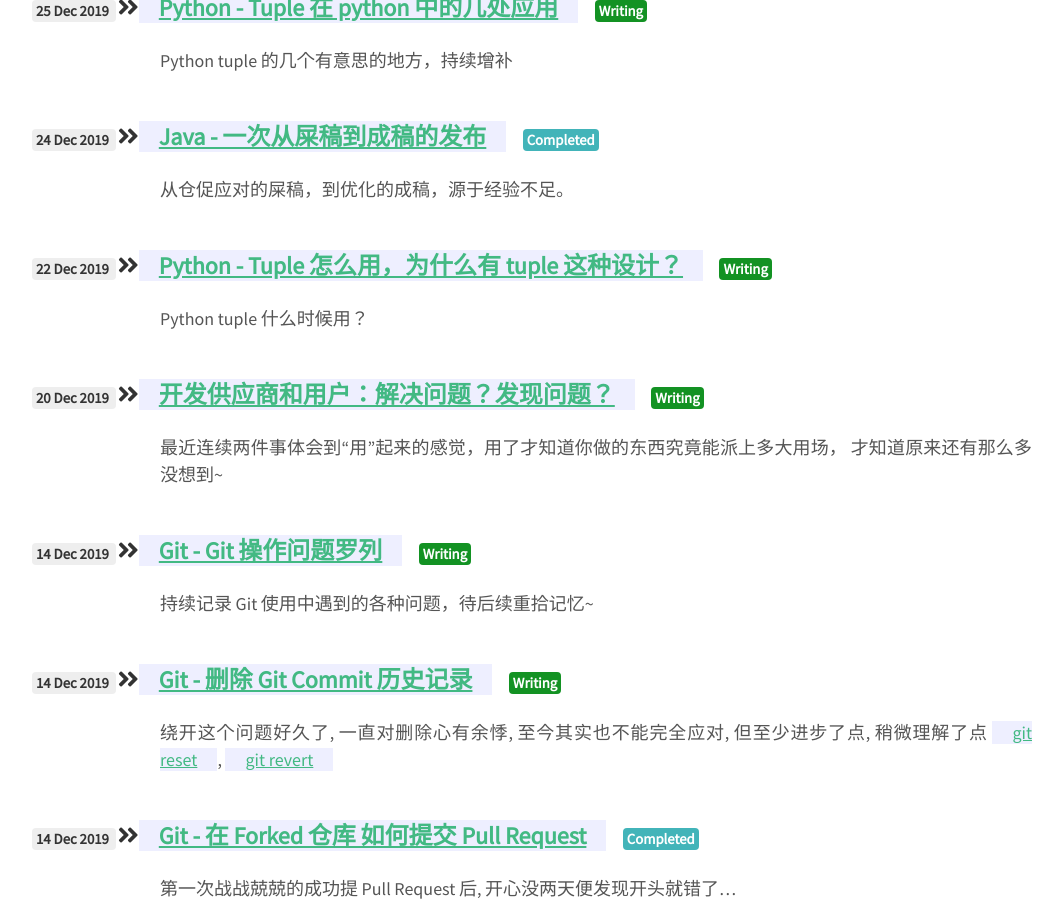
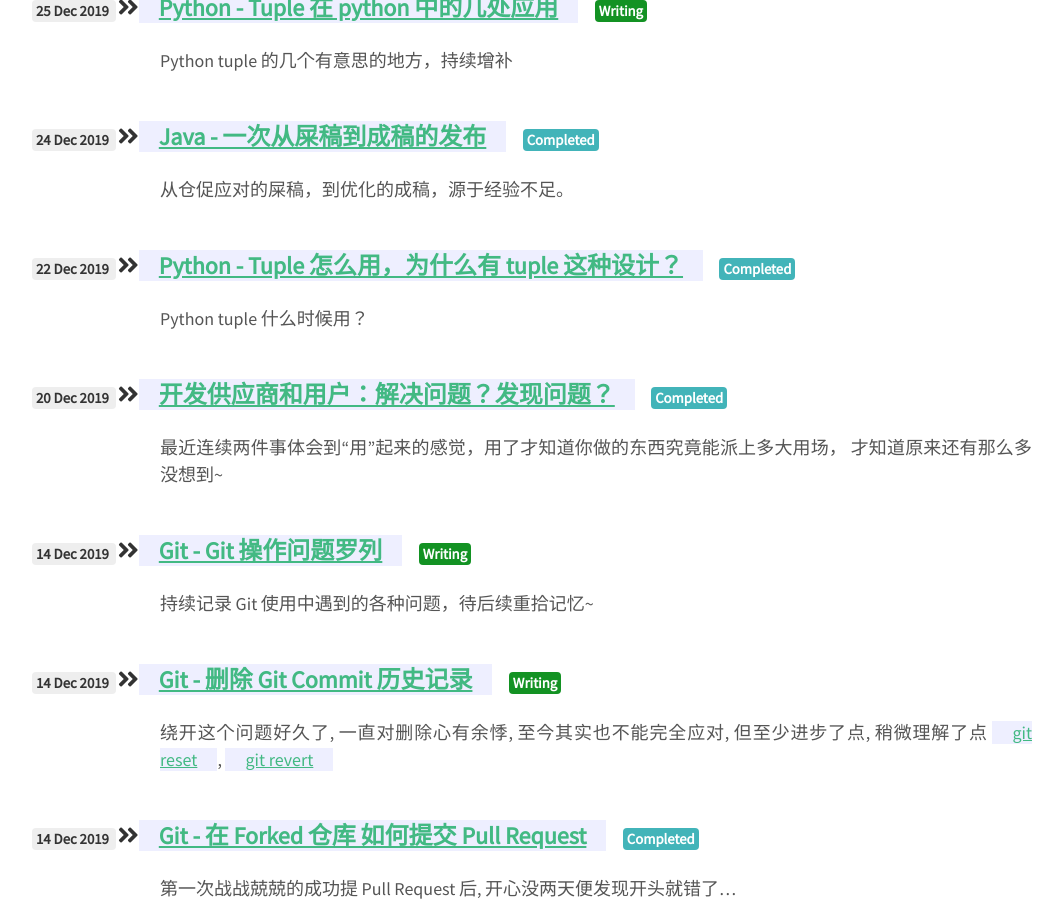
Before and after one commit to bemself/bemself.github.io, a Jekyll site: the page built from index.html, in a window 1280 px wide and 900 px high, scrolled down 1072 px. Shown: the whole window, without its empty margins (44-1107 px from the left). Built offline with Jekyll 4.4.1, drawn with Linux system fonts in a browser that asks for light colours; nearby versions of some CDN libraries.

Commit message:
add status

```diff
--- a/_posts/2019-12-22-Python-Tuple.md
+++ b/_posts/2019-12-22-Python-Tuple.md
@@ -3,7 +3,7 @@
 date: 2019-12-22
 edit: 2019-12-22
 layout: post
-status: Writing
+status: Completed
 categories:
   - Python
 tags:
```
Also changed, not shown: _posts/2019-12-20-Learn-from-using.md (+1 -1 lines).
